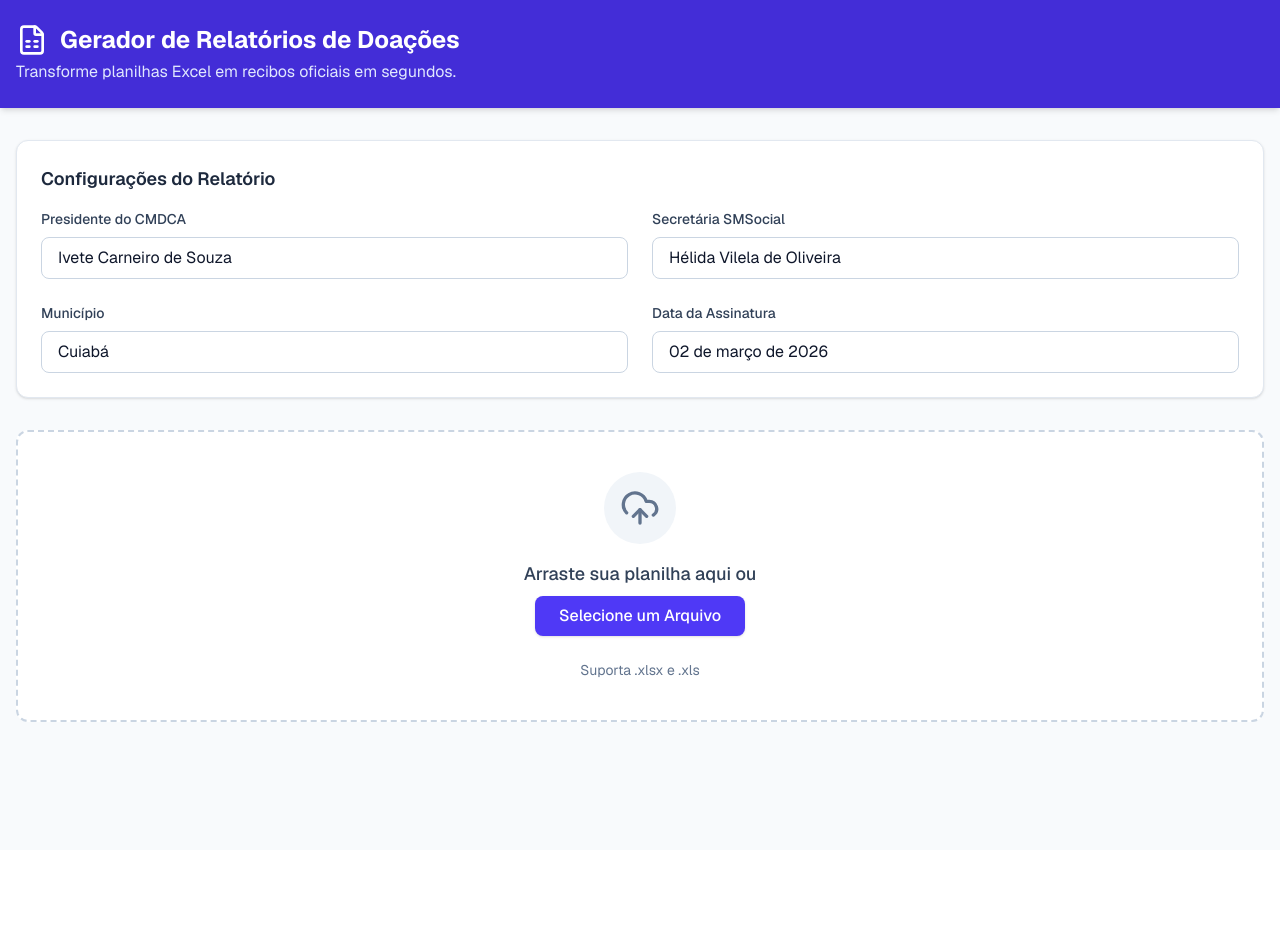
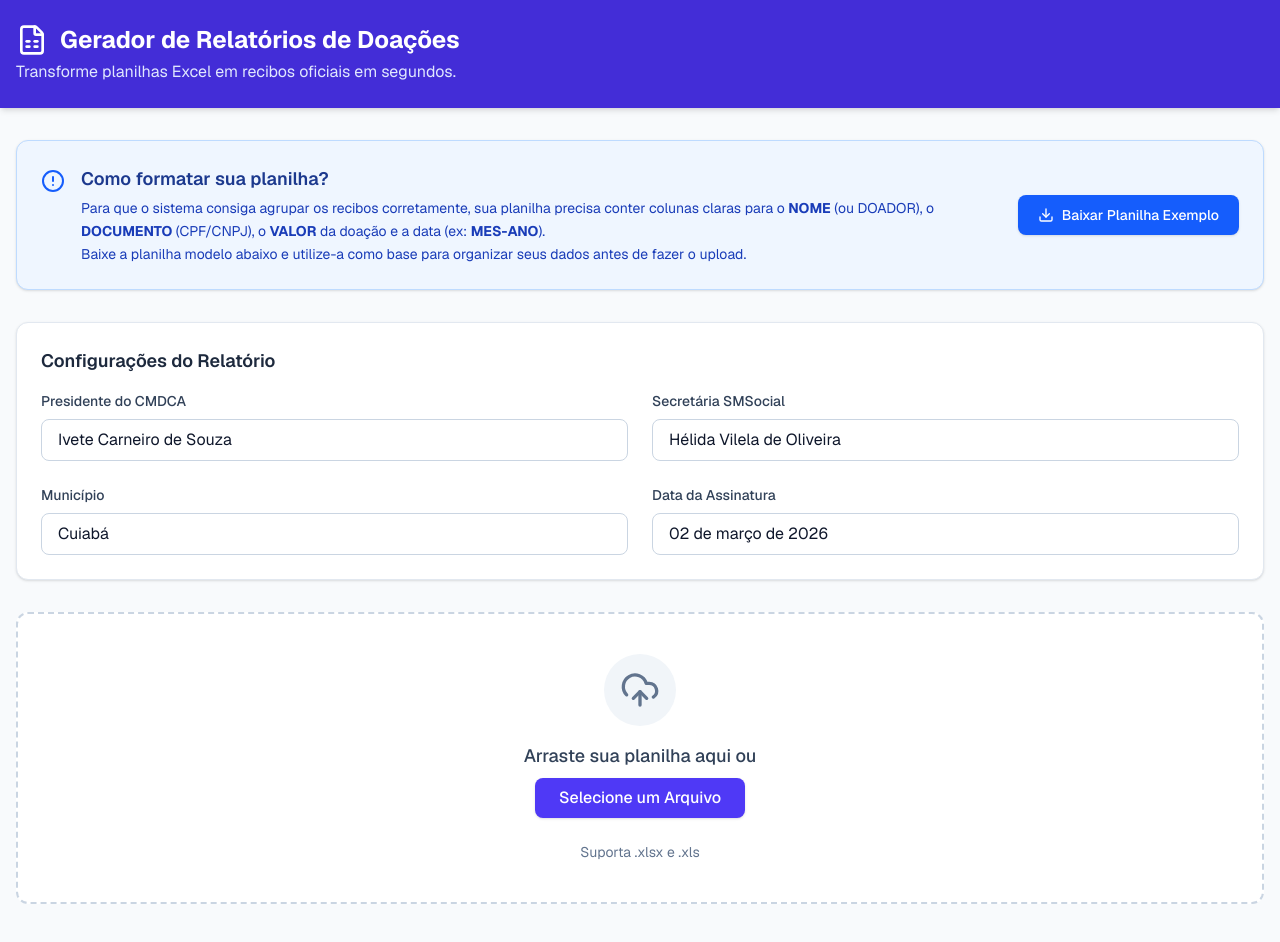
Before and after one commit to wagnerFaria/gerador-recibos-cmdca, a Next.js app: page / in a window 1280 px wide. Shown: the top 942 px of the page. Before the commit the page ends 850 px from the top, so only its background shows below. Built offline with nearby package versions, Linux system fonts and the light colour scheme.

Commit message:
adicionando help ao sistema

```diff
--- a/app/page.tsx
+++ b/app/page.tsx
@@ -226,6 +226,30 @@ export default function Home() {
       </header>
 
       <main className="container mx-auto px-4 py-8 space-y-8 duration-500 opacity-100 transition-opacity print:p-0 print:space-y-0">
+
+        {/* Helper / Instructions Section */}
+        <section className="bg-blue-50 p-6 rounded-xl shadow-sm border border-blue-200 flex flex-col md:flex-row items-start md:items-center justify-between gap-6 print:hidden">
+          <div className="flex gap-4">
+            <div className="mt-1 flex-shrink-0">
+              <AlertCircle className="w-6 h-6 text-blue-600" />
+            </div>
+            <div>
+              <h2 className="text-lg font-semibold text-blue-900 mb-1">Como formatar sua planilha?</h2>
+              <p className="text-blue-800 text-sm leading-relaxed">
+                Para que o sistema consiga agrupar os recibos corretamente, sua planilha precisa conter colunas claras para o <strong>NOME</strong> (ou DOADOR), o <strong>DOCUMENTO</strong> (CPF/CNPJ), o <strong>VALOR</strong> da doação e a data (ex: <strong>MES-ANO</strong>).<br />
+                Baixe a planilha modelo abaixo e utilize-a como base para organizar seus dados antes de fazer o upload.
+              </p>
+            </div>
+          </div>
+          <a
+            href="/docs/EXEMPLO-PLANILHA.xlsx"
+            download
+            className="flex-shrink-0 px-5 py-2.5 bg-blue-600 text-white font-medium rounded-lg hover:bg-blue-700 transition-colors shadow-sm flex items-center gap-2 text-sm whitespace-nowrap"
+          >
+            <Download className="w-4 h-4" />
+            Baixar Planilha Exemplo
+          </a>
+        </section>
 
         {/* Settings Section */}
         <section className="bg-white p-6 rounded-xl shadow-sm border border-slate-200 print:hidden">
```
Also changed, not shown: 1 other file (tests, documents, lock files or other folders).
